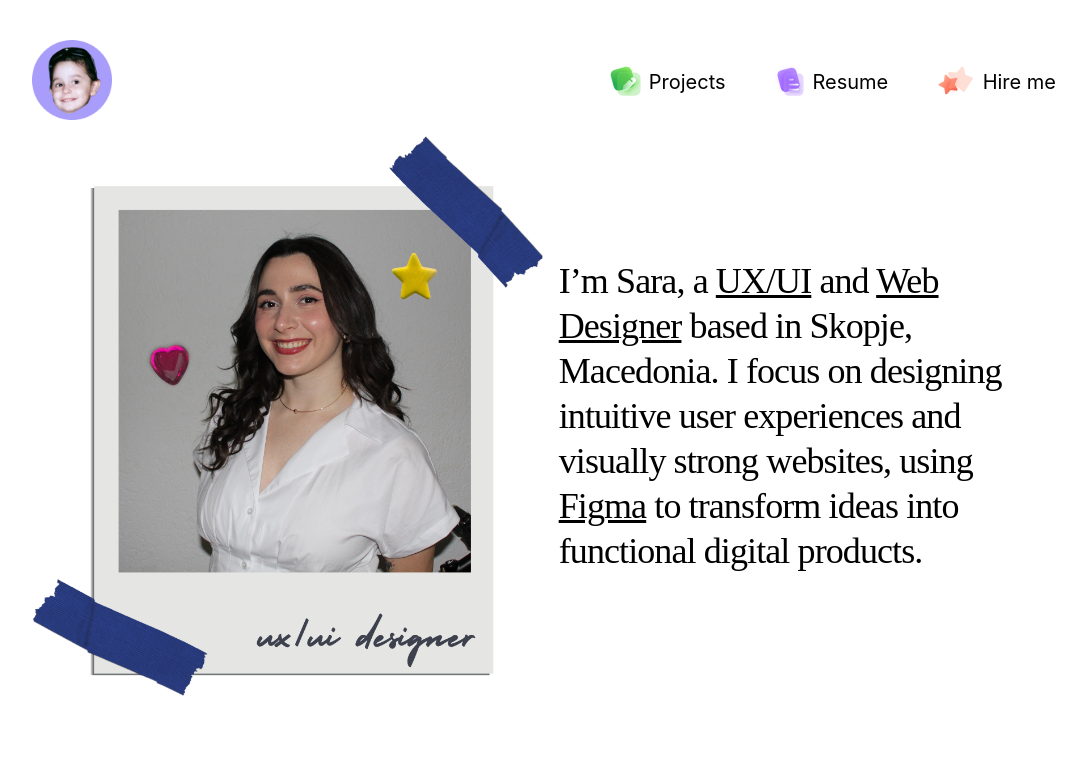
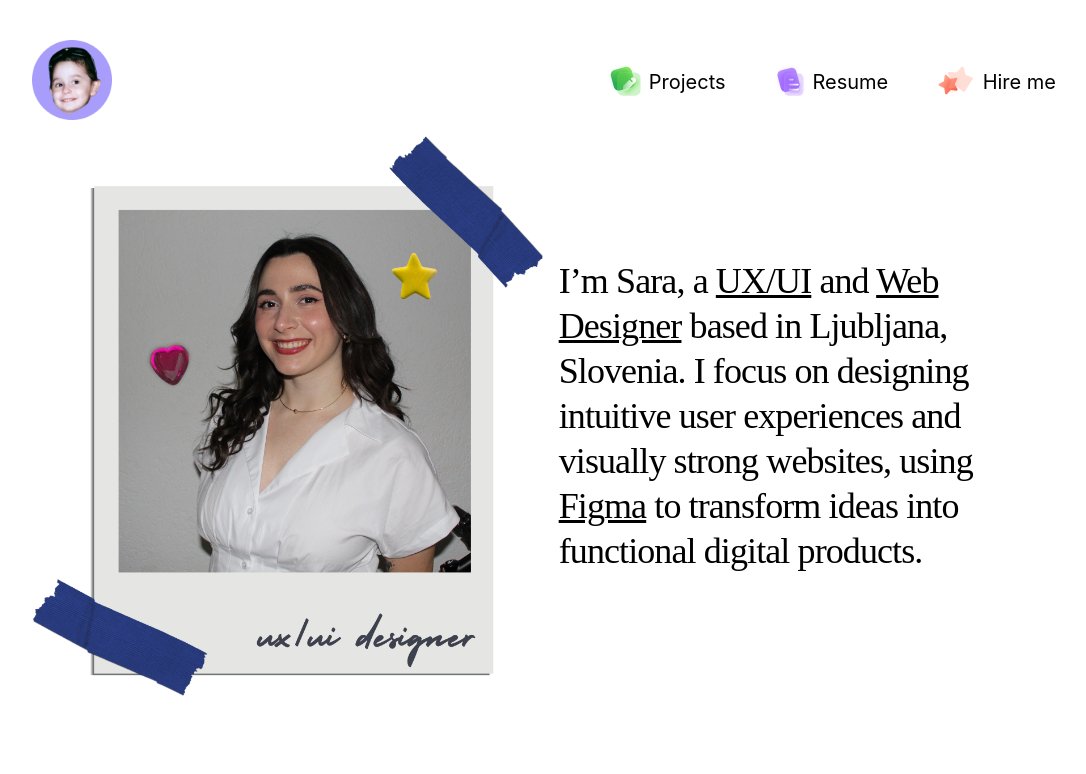
Before and after one commit to stefan5441/gf-portfolio, a React (Vite) app: page / in a window 1280 px wide. Shown: the top 774 px of the page, without its empty margins (96-1182 px from the left). Built offline with nearby package versions, Linux system fonts and the light colour scheme.

Commit message:
Change based in location

```diff
--- a/src/components/Heading.tsx
+++ b/src/components/Heading.tsx
@@ -6,7 +6,7 @@ export default function Heading() {
       <img src={poloroidImg} className="w-auto h-90 lg:h-140 mx-auto lg:mx-0" />
       <div className="font-instrument text-left text-2xl lg:text-4xl my-auto tracking-tight leading-tight mx-auto lg:mx-0">
         I’m Sara, a <span className="underline">UX/UI</span> and <span className="underline">Web Designer</span> based
-        in Skopje, Macedonia. I focus on designing intuitive user experiences and visually strong websites, using{" "}
+        in Ljubljana, Slovenia. I focus on designing intuitive user experiences and visually strong websites, using{" "}
         <span className="underline">Figma</span> to transform ideas into functional digital products.
       </div>
     </div>
```
